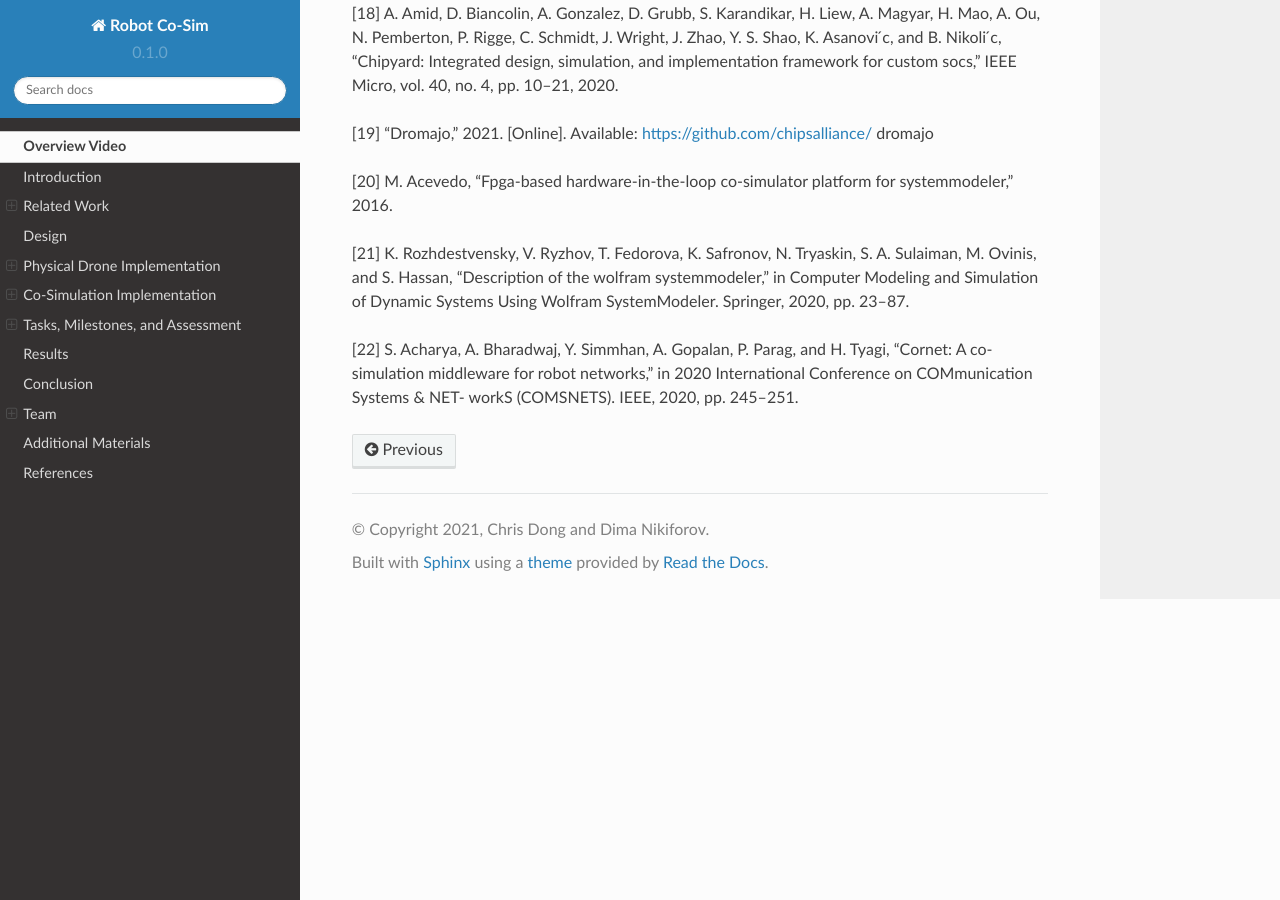
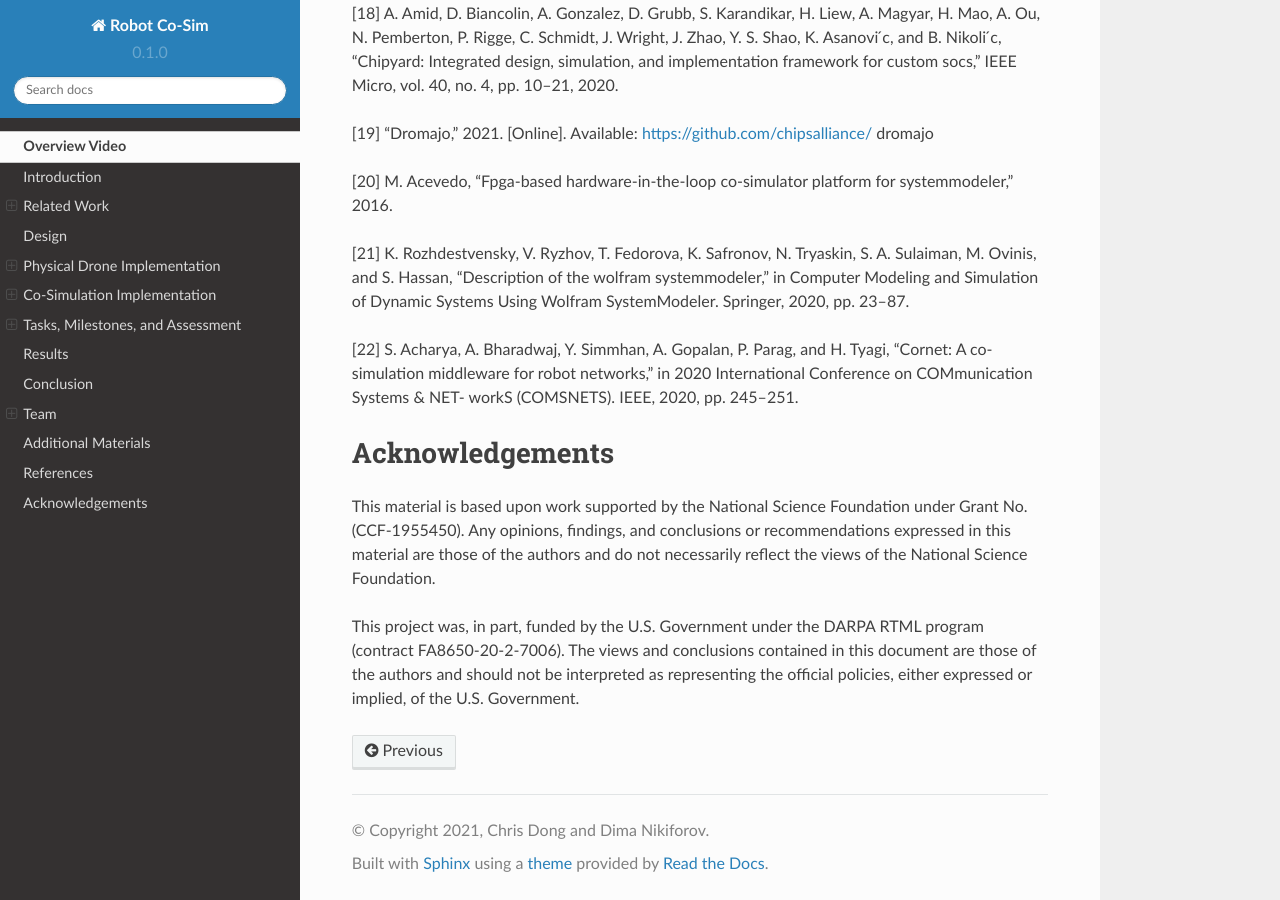
Before and after one commit to CobbledSteel/eecs206a-cosim, a Sphinx documentation site: the page built from docs/source/cosim.rst, in a window 1280 px wide and 900 px high, scrolled down 22231 px. Built offline with Sphinx 7.4.7 and the Read the Docs theme 2.0.0, drawn with Linux system fonts in a browser that asks for light colours; some of the changed text lies outside the part shown.

Commit message:
Update cosim.rst

```diff
--- a/docs/source/cosim.rst
+++ b/docs/source/cosim.rst
@@ -833,3 +833,9 @@ Systems Using Wolfram SystemModeler. Springer, 2020, pp. 23–87.
 H. Tyagi, “Cornet: A co-simulation middleware for robot networks,”
 in 2020 International Conference on COMmunication Systems & NET-
 workS (COMSNETS). IEEE, 2020, pp. 245–251.
+
+Acknowledgements
+====================
+This material is based upon work supported by the National Science Foundation under Grant No. (CCF-1955450). Any opinions, findings, and conclusions or recommendations expressed in this material are those of the authors and do not necessarily reflect the views of the National Science Foundation.
+
+This project was, in part, funded by the U.S. Government under the DARPA RTML program (contract FA8650-20-2-7006). The views and conclusions contained in this document are those of the authors and should not be interpreted as representing the official policies, either expressed or implied, of the U.S. Government.
```
